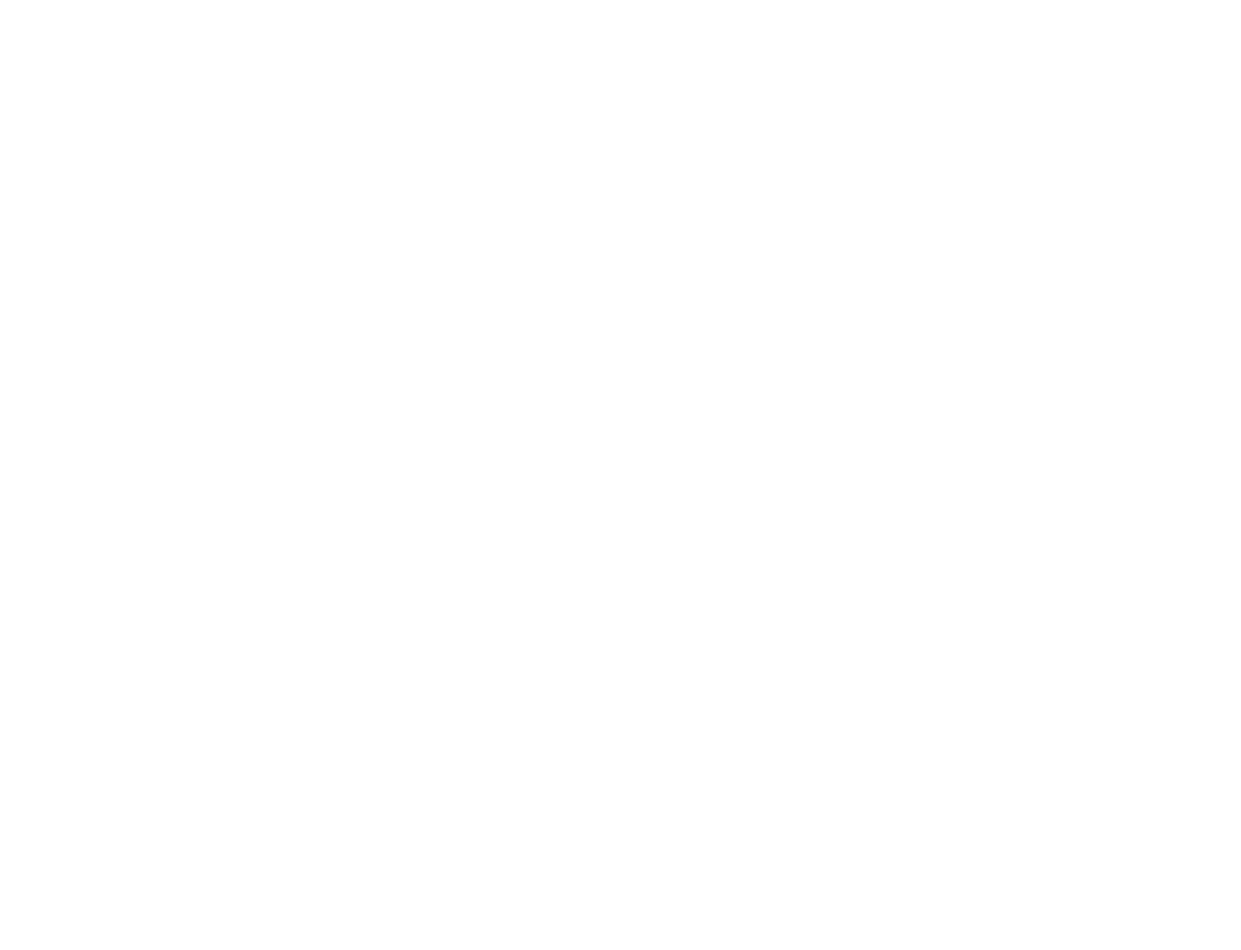
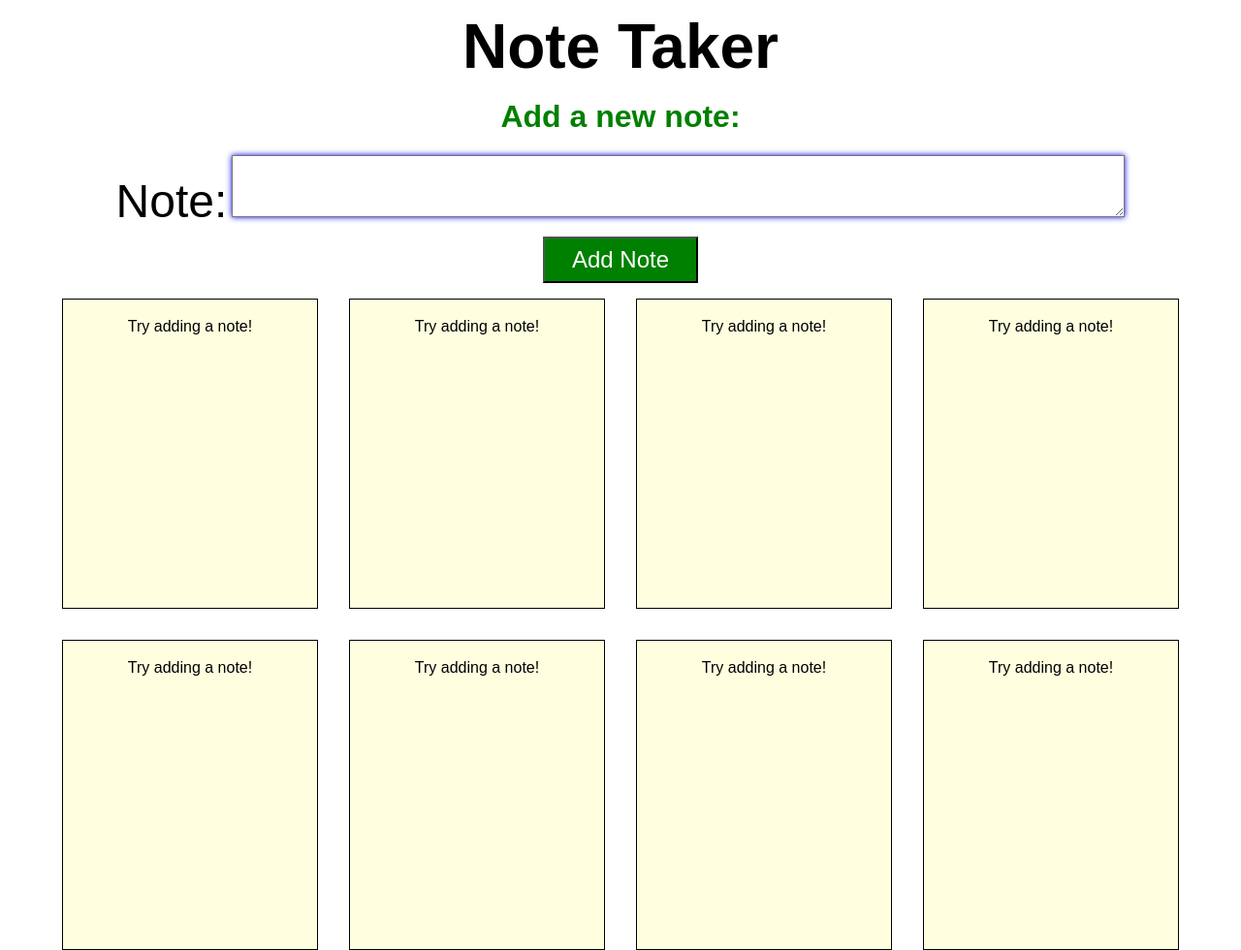
Before and after one commit to brandonmicah/note-taking-app, a plain HTML site: page index.html in a window 1280 px wide. Shown: the whole page at 97% size. Before the commit the page ends 800 px from the top, so only its background shows below. Drawn offline with Linux system fonts and the light colour scheme.

Commit message:
html and css done

```diff
--- a/index.html
+++ b/index.html
@@ -8,6 +8,40 @@
     <link rel="stylesheet" href="styles.css" />
   </head>
   <body>
+    <main>
+      <div class="container">
+          <h1>Note Taker</h1>
+          <h2>Add a new note:</h2>
+          <div class="text-area-div">
+              <label for="textArea">Note:</label>
+              <textarea class="text-area" name="text-area" id="textArea cols="30" rows="10"></textarea>
+          </div>
+          <button class="add-note-btn" id="addNoteBtn
+          ">Add Note</button>
+          <div class="note-grid">
+            <div class="grid-item-1 note" id="gridItem1">
+                <p class="note-text">Try adding a note!</p>
+            </div>
+            <div class="grid-item-2 note" id="gridItem2"><p class="note-text">Try adding a note!</p></div>
+            <div class="grid-item-3 note" id="gridItem3">
+                <p class="note-text">Try adding a note!</p>
+            </div>
+            <div class="grid-item-4 note" id="gridItem4">
+                <p class="note-text">Try adding a note!</p>
+            </div>
+            <div class="grid-item-5 note" id="gridItem5">
+                <p class="note-text">Try adding a note!</p>
+            </div>
+            <div class="grid-item-6 note" id="gridItem6">
+                <p class="note-text">Try adding a note!</p>
+            </div>
+            <div class="grid-item-7 note" id="gridItem7">
+                <p class="note-text">Try adding a note!</p>
+            </div>
+            <div class="grid-item-8 note" id="gridItem8"><p class="note-text">Try adding a note!</p></div>
+          </div>
+      </div>
+    </main>
     <script src="script.js"></script>
   </body>
 </html>
--- a/styles.css
+++ b/styles.css
@@ -0,0 +1,145 @@
+/* Box sizing rules */
+*,
+*::before,
+*::after {
+  box-sizing: border-box;
+}
+
+/* Remove default margin */
+body,
+h1,
+h2,
+h3,
+h4,
+p,
+figure,
+blockquote,
+dl,
+dd {
+  margin: 0;
+}
+
+/* Remove list styles on ul, ol elements with a list role, which suggests default styling will be removed */
+ul[role="list"],
+ol[role="list"] {
+  list-style: none;
+}
+
+/* Set core root defaults */
+html:focus-within {
+  scroll-behavior: smooth;
+}
+
+/* Set core body defaults */
+body {
+  min-height: 100vh;
+  text-rendering: optimizeSpeed;
+  line-height: 1.5;
+}
+
+/* A elements that don't have a class get default styles */
+a:not([class]) {
+  text-decoration-skip-ink: auto;
+}
+
+/* Make images easier to work with */
+img,
+picture {
+  max-width: 100%;
+  display: block;
+}
+
+/* Inherit fonts for inputs and buttons */
+input,
+button,
+textarea,
+select {
+  font: inherit;
+}
+
+/* Remove all animations, transitions and smooth scroll for people that prefer not to see them */
+@media (prefers-reduced-motion: reduce) {
+  html:focus-within {
+    scroll-behavior: auto;
+  }
+
+  *,
+  *::before,
+  *::after {
+    animation-duration: 0.01ms !important;
+    animation-iteration-count: 1 !important;
+    transition-duration: 0.01ms !important;
+    scroll-behavior: auto !important;
+  }
+}
+
+main {
+  font-family: Arial, Helvetica, sans-serif;
+}
+
+.container {
+  display: flex;
+  flex-direction: column;
+  justify-content: center;
+  width: 90%;
+  margin: 0 auto;
+  text-align: center;
+}
+
+.text-area {
+  height: 4rem;
+  width: 80%;
+}
+
+label {
+  font-size: 3rem;
+}
+
+.add-note-btn {
+  height: 3rem;
+  width: 10rem;
+  margin: 0 auto;
+  background-color: green;
+  font-size: 1.5rem;
+  color: white;
+}
+
+.add-note-btn:hover {
+  cursor: pointer;
+  background-color: limegreen;
+}
+
+h1 {
+  font-size: 4rem;
+}
+
+h2 {
+  color: green;
+  font-size: 2rem;
+  margin-bottom: 1rem;
+}
+
+.text-area {
+  box-shadow: 0px 0px 6px blue;
+}
+
+.note-grid {
+  padding-top: 1rem;
+  display: grid;
+  grid-template-columns: repeat(4, 1fr);
+  gap: 2rem;
+}
+
+.note {
+  border: 1px solid black;
+  height: 20rem;
+  background-color: lightyellow;
+}
+
+.note-text {
+  padding: 1rem;
+}
+
+.hidden {
+  display: none;
+}
```
